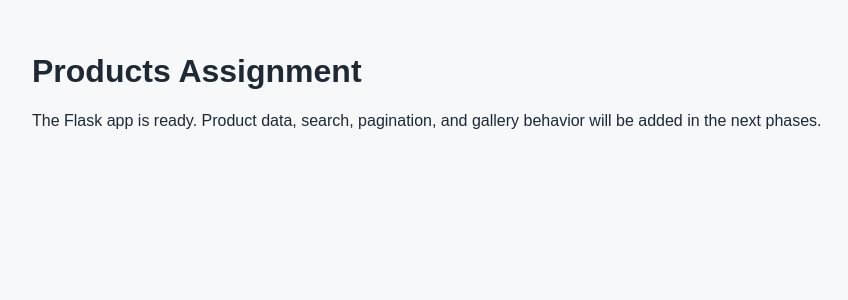
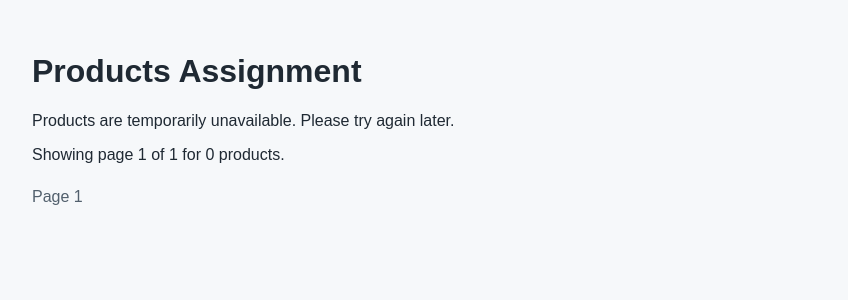
Before and after one commit to woozai/products-api-assignment, a Flask app: page / in a window 1280 px wide. Shown: the top 300 px of the page, without its empty margins (58-906 px from the left). Run offline with Flask 3, Linux system fonts and the light colour scheme; data that the repository does not hold is empty.

Commit message:
feat: wire backend pagination into products page
Parse page query parameters in the products route, fetch the correct DummyJSON page, pass pagination metadata to Jinja, and render previous/next links that preserve the active search query.

```diff
--- a/app/routes/products.py
+++ b/app/routes/products.py
@@ -1,9 +1,38 @@
-from flask import Blueprint, render_template
+from flask import Blueprint, render_template, request
+
+from app.services.products import ProductServiceError, list_products
+from app.utils.pagination import PRODUCTS_PER_PAGE, build_pagination, calculate_skip, parse_page_number
 
 products_bp = Blueprint("products", __name__)
 
 
 @products_bp.get("/")
-def index():
-    # Phase 1 only proves Flask can render a page; product logic comes next.
-    return render_template("index.html")
+def show_products():
+    page = parse_page_number(request.args.get("page"))
+    search_query = request.args.get("q", "").strip()
+    skip = calculate_skip(page, PRODUCTS_PER_PAGE)
+    error_message = None
+
+    try:
+        product_page = list_products(limit=PRODUCTS_PER_PAGE, skip=skip)
+    except ProductServiceError:
+        # Keep the page renderable if DummyJSON is temporarily unavailable.
+        product_page = None
+        products = []
+        pagination = build_pagination(page=1, total=0, limit=PRODUCTS_PER_PAGE)
+        error_message = "Products are temporarily unavailable. Please try again later."
+    else:
+        products = product_page.products
+        pagination = build_pagination(
+            page=page,
+            total=product_page.total,
+            limit=product_page.limit or PRODUCTS_PER_PAGE,
+        )
+
+    return render_template(
+        "index.html",
+        products=products,
+        pagination=pagination,
+        query=search_query,
+        error_message=error_message,
+    )
--- a/app/static/css/styles.css
+++ b/app/static/css/styles.css
@@ -10,3 +10,22 @@ body {
   margin: 0 auto;
   padding: 32px 16px;
 }
+
+.pagination {
+  display: flex;
+  align-items: center;
+  gap: 12px;
+  margin-top: 24px;
+}
+
+.pagination-link {
+  border: 1px solid #9aa5b1;
+  border-radius: 6px;
+  color: #102a43;
+  padding: 8px 12px;
+  text-decoration: none;
+}
+
+.pagination-status {
+  color: #52606d;
+}
--- a/app/templates/index.html
+++ b/app/templates/index.html
@@ -4,5 +4,25 @@
 
 {% block content %}
   <h1>Products Assignment</h1>
-  <p>The Flask app is ready. Product data, search, pagination, and gallery behavior will be added in the next phases.</p>
+
+  {% if error_message %}
+    <p>{{ error_message }}</p>
+  {% endif %}
+
+  <p>
+    Showing page {{ pagination.page }} of {{ pagination.total_pages }}
+    for {{ pagination.total }} products.
+  </p>
+
+  <nav class="pagination" aria-label="Product pages">
+    {% if pagination.prev_page %}
+      <a class="pagination-link" href="{{ url_for('products.show_products', page=pagination.prev_page, q=query) }}">Previous</a>
+    {% endif %}
+
+    <span class="pagination-status">Page {{ pagination.page }}</span>
+
+    {% if pagination.next_page %}
+      <a class="pagination-link" href="{{ url_for('products.show_products', page=pagination.next_page, q=query) }}">Next</a>
+    {% endif %}
+  </nav>
 {% endblock %}
```
